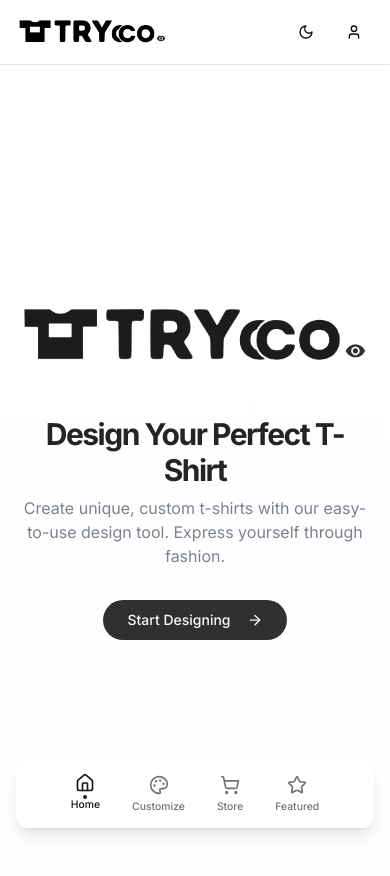
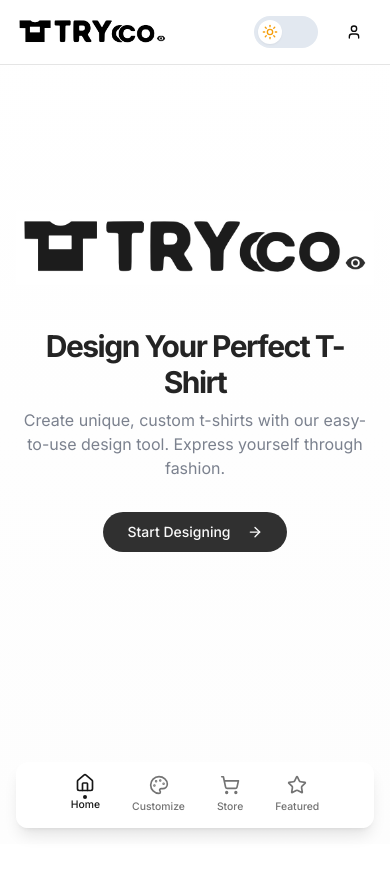
Before and after one commit to azerimoha/trycco-tshirt-magic, a React (Vite) app: page / in a window 390 px wide. Shown: the top 876 px of the page. After the commit the page ends 844 px from the top, so only its background shows below. Built offline with nearby package versions, Linux system fonts and the light colour scheme.

Commit message:
Refactor UI and add features
- Adjust info popup position for desktop
- Modify layouts of customize and home pages to remove scrolling
- Implement animated dark mode toggle

```diff
--- a/src/components/Layout.tsx
+++ b/src/components/Layout.tsx
@@ -1,22 +1,17 @@
 
 import { BottomNav } from "./BottomNav";
 import { Link } from "react-router-dom";
-import { Sun, Moon, User } from "lucide-react";
-import { useTheme } from "./ThemeProvider";
+import { User } from "lucide-react";
 import { Button } from "./ui/button";
 import { useNavigate } from "react-router-dom";
+import { ThemeToggle } from "./ThemeToggle";
 
 interface LayoutProps {
   children: React.ReactNode;
 }
 
 export function Layout({ children }: LayoutProps) {
-  const { theme, setTheme } = useTheme();
   const navigate = useNavigate();
-
-  const toggleTheme = () => {
-    setTheme(theme === "dark" ? "light" : "dark");
-  };
 
   return (
     <div className="flex min-h-screen w-full flex-col bg-gradient-to-b from-background to-muted/20">
@@ -30,15 +25,8 @@ export function Layout({ children }: LayoutProps) {
             />
           </Link>
 
-          <div className="flex items-center space-x-2">
-            <Button
-              variant="ghost"
-              size="icon"
-              onClick={toggleTheme}
-              className="rounded-full"
-            >
-              {theme === "dark" ? <Sun className="h-5 w-5" /> : <Moon className="h-5 w-5" />}
-            </Button>
+          <div className="flex items-center space-x-4">
+            <ThemeToggle />
 
             <Button
               variant="ghost"
@@ -52,7 +40,7 @@ export function Layout({ children }: LayoutProps) {
         </div>
       </header>
 
-      <main className="mx-auto w-full max-w-7xl flex-1 px-4 pb-24 pt-4 sm:px-6 lg:px-8">
+      <main className="mx-auto w-full max-w-7xl flex-1 px-4 pb-16 pt-4 sm:px-6 lg:px-8">
         {children}
       </main>
 
--- /dev/null
+++ b/src/components/ThemeToggle.tsx
@@ -0,0 +1,37 @@
+
+import { useTheme } from "./ThemeProvider";
+import { cn } from "@/lib/utils";
+import { Moon, Sun } from "lucide-react";
+
+export function ThemeToggle() {
+  const { theme, setTheme } = useTheme();
+
+  const toggleTheme = () => {
+    setTheme(theme === "dark" ? "light" : "dark");
+  };
+
+  return (
+    <button
+      onClick={toggleTheme}
+      className={cn(
+        "relative h-8 w-16 rounded-full p-1 transition-colors duration-200",
+        theme === "dark" ? "bg-slate-700" : "bg-slate-200"
+      )}
+      aria-label="Toggle theme"
+    >
+      <span className="sr-only">Toggle theme</span>
+      <span
+        className={cn(
+          "flex h-6 w-6 items-center justify-center rounded-full bg-white shadow-sm transition-transform duration-200",
+          theme === "dark" ? "translate-x-8" : "translate-x-0"
+        )}
+      >
+        {theme === "dark" ? (
+          <Moon className="h-4 w-4 text-slate-800" />
+        ) : (
+          <Sun className="h-4 w-4 text-amber-500" />
+        )}
+      </span>
+    </button>
+  );
+}
--- a/src/components/ui/SonnerToaster.tsx
+++ b/src/components/ui/SonnerToaster.tsx
@@ -6,7 +6,7 @@ export function Toaster() {
     <SonnerToaster
       position="bottom-right"
       toastOptions={{
-        className: "sm:mb-16 md:mb-0", // Add margin on mobile to keep above bottom nav
+        className: "sm:mb-4 md:mb-0", // Add margin on mobile to keep above bottom nav
         style: {
           marginBottom: "calc(var(--bottom-nav-height, 4rem) + 1rem)",
         }
--- a/src/pages/Customizer.tsx
+++ b/src/pages/Customizer.tsx
@@ -41,7 +41,7 @@ const Customizer = () => {
   };
 
   return (
-    <div className="container mx-auto px-4 py-6 md:py-8 min-h-[calc(100vh-6rem)]">
+    <div className="h-[calc(100vh-16rem)] md:h-[calc(100vh-5rem)] flex items-center justify-center overflow-hidden">
       <div className="animate-fade-in max-w-md mx-auto">
         <h1 className="mb-6 text-2xl font-bold tracking-tight md:text-3xl">Customize Your T-Shirt</h1>
 
--- a/src/pages/Index.tsx
+++ b/src/pages/Index.tsx
@@ -7,7 +7,7 @@ const Index = () => {
   const navigate = useNavigate();
 
   return (
-    <div className="flex min-h-[calc(100vh-5rem)] flex-col items-center justify-center text-center">
+    <div className="flex h-[calc(100vh-16rem)] md:h-[calc(100vh-5rem)] flex-col items-center justify-center text-center overflow-hidden">
       <div className="animate-fade-in space-y-8">
         <div className="mx-auto flex items-center justify-center">
           <img
```
